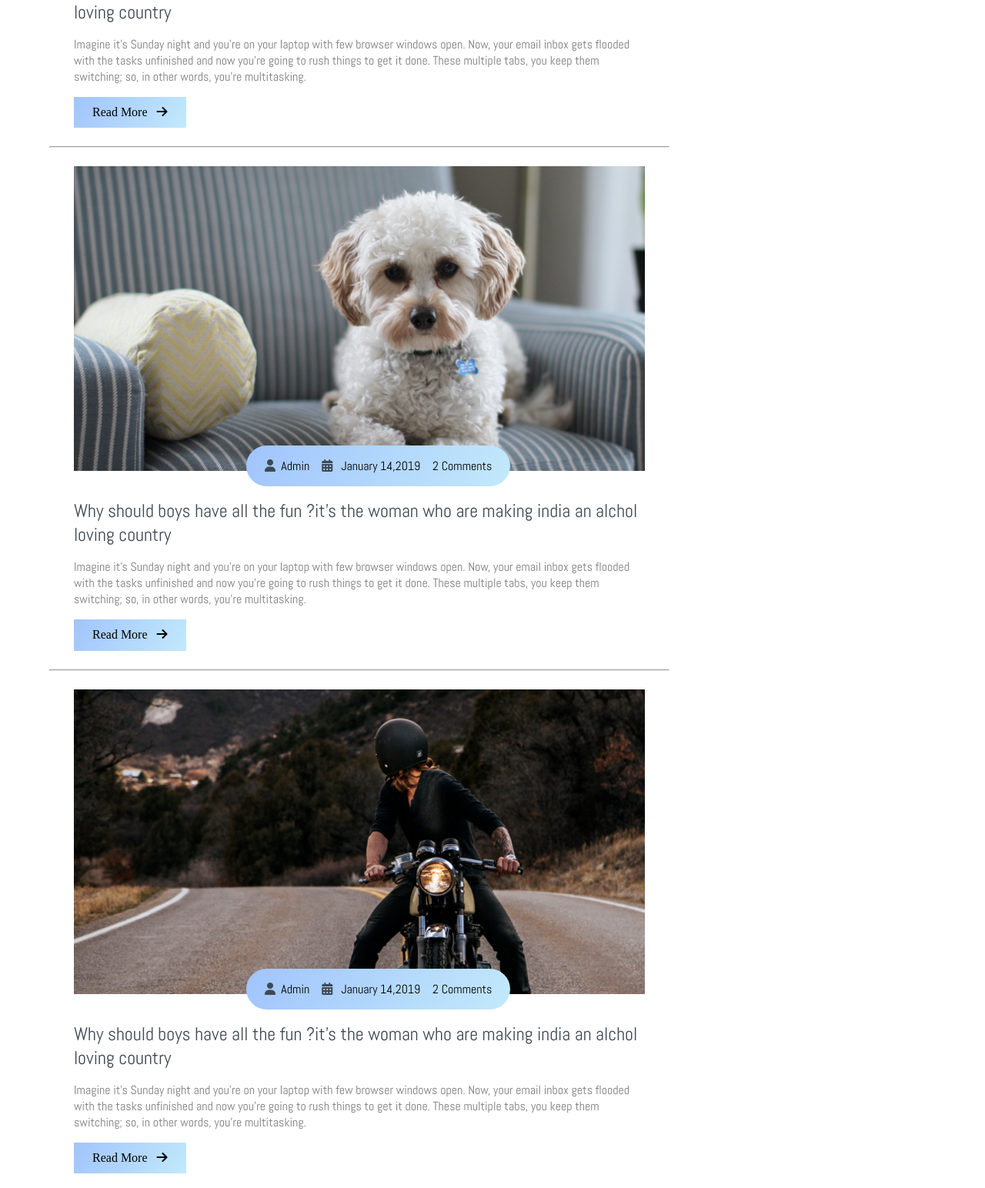
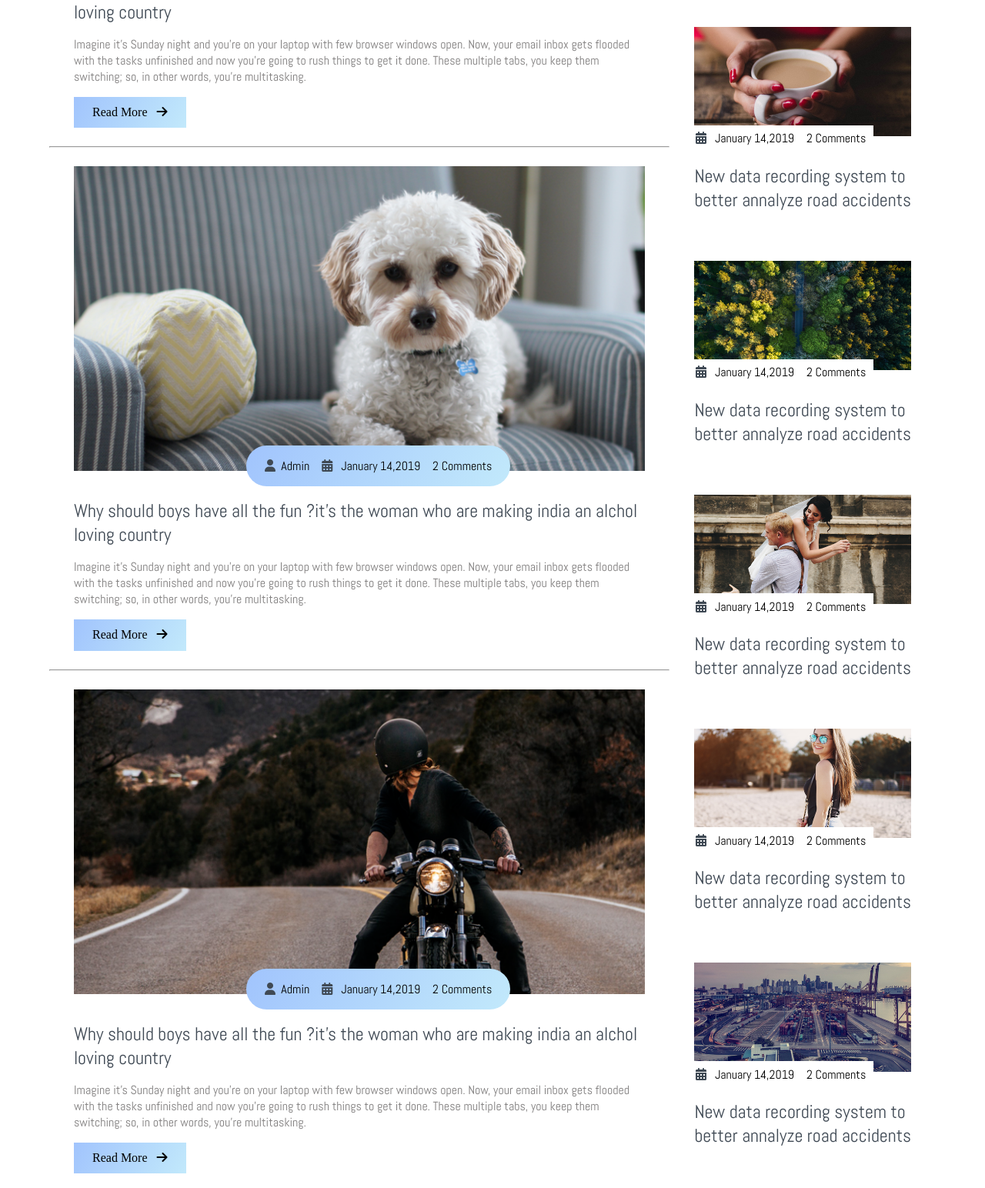
Before and after one commit to gashawgedef/fully-reponsive-web, a plain HTML site: page Bloger/index.html in a window 1280 px wide. Shown: the part 2239-3783 px from the top of the page at 77% size. Drawn offline with Linux system fonts and the light colour scheme.

Commit message:
my front-end update

```diff
--- a/Bloger/css/styles.css
+++ b/Bloger/css/styles.css
@@ -256,8 +256,8 @@ main .post-content .post-title a{
 }
 
 /*----------------Side Bar-------------------------------------------*/
-.site-content>.sidebar .category-list{
-
+.site-content>.sidebar .category-list a{
+ color: black;
 }
 .site-content>.sidebar .category-list .list-items{
     background: var(--sky);
@@ -268,6 +268,42 @@ main .post-content .post-title a{
     display: flex;
     justify-content: space-between;
 }
+.site-content .sidebar .popular-post .post-content{
+    padding: 1rem 0;
+}
+.site-content .sidebar .popular-post h2{
+    padding-top: 8rem;
+}
+.site-content .pagination{
+    justify-content: center;
+    color: var(--text_gray);
+    margin: 4rem 0;
+}
+.site-content .pagination a{
+    padding: .6rem .9rem;
+    border-radius: 2rem;
+    margin:  .3rem ;
+    font-family: Cambria, Cochin, Georgia, Times, 'Times New Roman', serif;
+}
+
+.site-content .pagination .pages{
+    background: var(--text_gray);
+    color: var(--white);
+}
+.site-content .sidebar .popular-post .post-content{
+    padding: 1rem 0;
+}
+.site-content .sidebar .popular-post h2{
+    padding-top: 8rem;
+}
+
+.site-content .sidebar .popular-post .post-info{
+    padding: .4rem .1rem !important;
+    bottom: 0rem !important;
+    left: 1.5rem !important;
+    border-radius: 0rem !important;
+    background: var(--white) !important;
+}
 /*-----------XXXXXXX-----Side Bar--------------XXXXXXXX---------------------*/
 
     /*------XXXXX-------Site Content----------------XXXXX------------*/
--- a/Bloger/index.html
+++ b/Bloger/index.html
@@ -274,7 +274,14 @@
                 </button>
               </div>
             </div>
-            <hr />
+            <div class="pagination flex-row">
+              <a href="#"><i class="fa fa-chevron-left"></i></a>
+              <a href="#" class="pages">1</a>
+              <a href="#" class="pages">2</a>
+              <a href="#" class="pages">3</a>
+              <a href="#" class="pages">4</a>
+              <a href="#"><i class="fa fa-chevron-right"></i></a>
+            </div>
           </div>
           <aside class="sidebar">
             <div class="category">
@@ -302,6 +309,124 @@
                 </li>
               </ul>
             </div>
+            <div class="popular-post">
+              <h2>Popular Post</h2>
+              <div class="post-content">
+                <div class="post-image">
+                  <div>
+                    <img
+                      src="./assets/popular-post/m-blog-1.jpg"
+                      class="img"
+                      alt="Blog1"
+                    />
+                  </div>
+                  <div class="post-info flex-row">
+                    <span
+                      ><i class="fa fa-calendar-alt text-gray"></i>&nbsp;&nbsp;
+                      January 14,2019</span
+                    >
+                    <span>2 Comments</span>
+                  </div>
+                </div>
+                <div class="post-title">
+                  <a href="#"
+                    >New data recording system to better annalyze road accidents
+                  </a>
+                </div>
+              </div>
+              <div class="post-content">
+                <div class="post-image">
+                  <div>
+                    <img
+                      src="./assets/popular-post/m-blog-2.jpg"
+                      class="img"
+                      alt="Blog1"
+                    />
+                  </div>
+                  <div class="post-info flex-row">
+                    <span
+                      ><i class="fa fa-calendar-alt text-gray"></i>&nbsp;&nbsp;
+                      January 14,2019</span
+                    >
+                    <span>2 Comments</span>
+                  </div>
+                </div>
+                <div class="post-title">
+                  <a href="#"
+                    >New data recording system to better annalyze road accidents
+                  </a>
+                </div>
+              </div>
+              <div class="post-content">
+                <div class="post-image">
+                  <div>
+                    <img
+                      src="./assets/popular-post/m-blog-3.jpg"
+                      class="img"
+                      alt="Blog1"
+                    />
+                  </div>
+                  <div class="post-info flex-row">
+                    <span
+                      ><i class="fa fa-calendar-alt text-gray"></i>&nbsp;&nbsp;
+                      January 14,2019</span
+                    >
+                    <span>2 Comments</span>
+                  </div>
+                </div>
+                <div class="post-title">
+                  <a href="#"
+                    >New data recording system to better annalyze road accidents
+                  </a>
+                </div>
+              </div>
+              <div class="post-content">
+                <div class="post-image">
+                  <div>
+                    <img
+                      src="./assets/popular-post/m-blog-4.jpg"
+                      class="img"
+                      alt="Blog1"
+                    />
+                  </div>
+                  <div class="post-info flex-row">
+                    <span
+                      ><i class="fa fa-calendar-alt text-gray"></i>&nbsp;&nbsp;
+                      January 14,2019</span
+                    >
+                    <span>2 Comments</span>
+                  </div>
+                </div>
+                <div class="post-title">
+                  <a href="#"
+                    >New data recording system to better annalyze road accidents
+                  </a>
+                </div>
+              </div>
+              <div class="post-content">
+                <div class="post-image">
+                  <div>
+                    <img
+                      src="./assets/popular-post/m-blog-5.jpg"
+                      class="img"
+                      alt="Blog1"
+                    />
+                  </div>
+                  <div class="post-info flex-row">
+                    <span
+                      ><i class="fa fa-calendar-alt text-gray"></i>&nbsp;&nbsp;
+                      January 14,2019</span
+                    >
+                    <span>2 Comments</span>
+                  </div>
+                </div>
+                <div class="post-title">
+                  <a href="#"
+                    >New data recording system to better annalyze road accidents
+                  </a>
+                </div>
+              </div>
+            </div>
           </aside>
         </div>
       </section>
```
